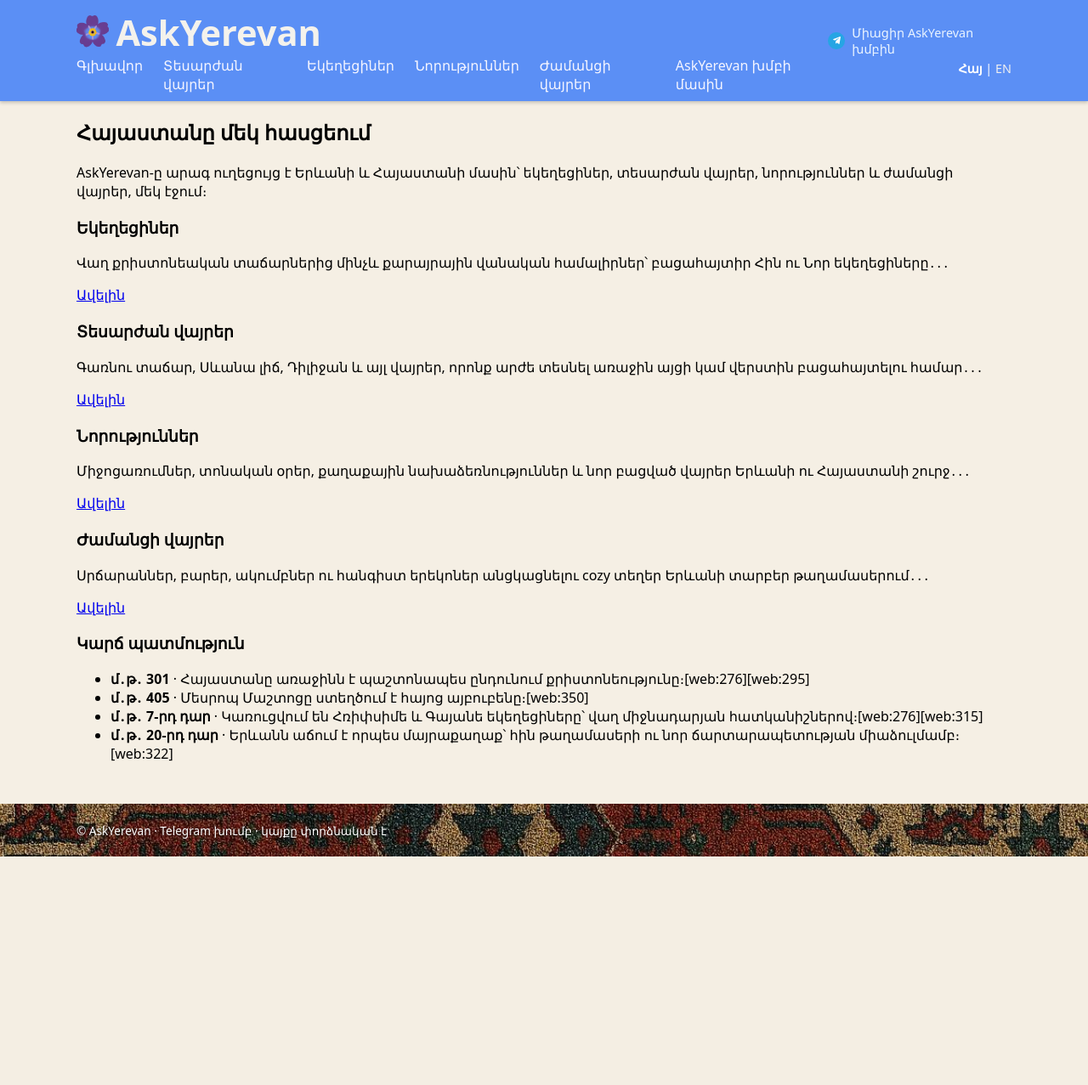
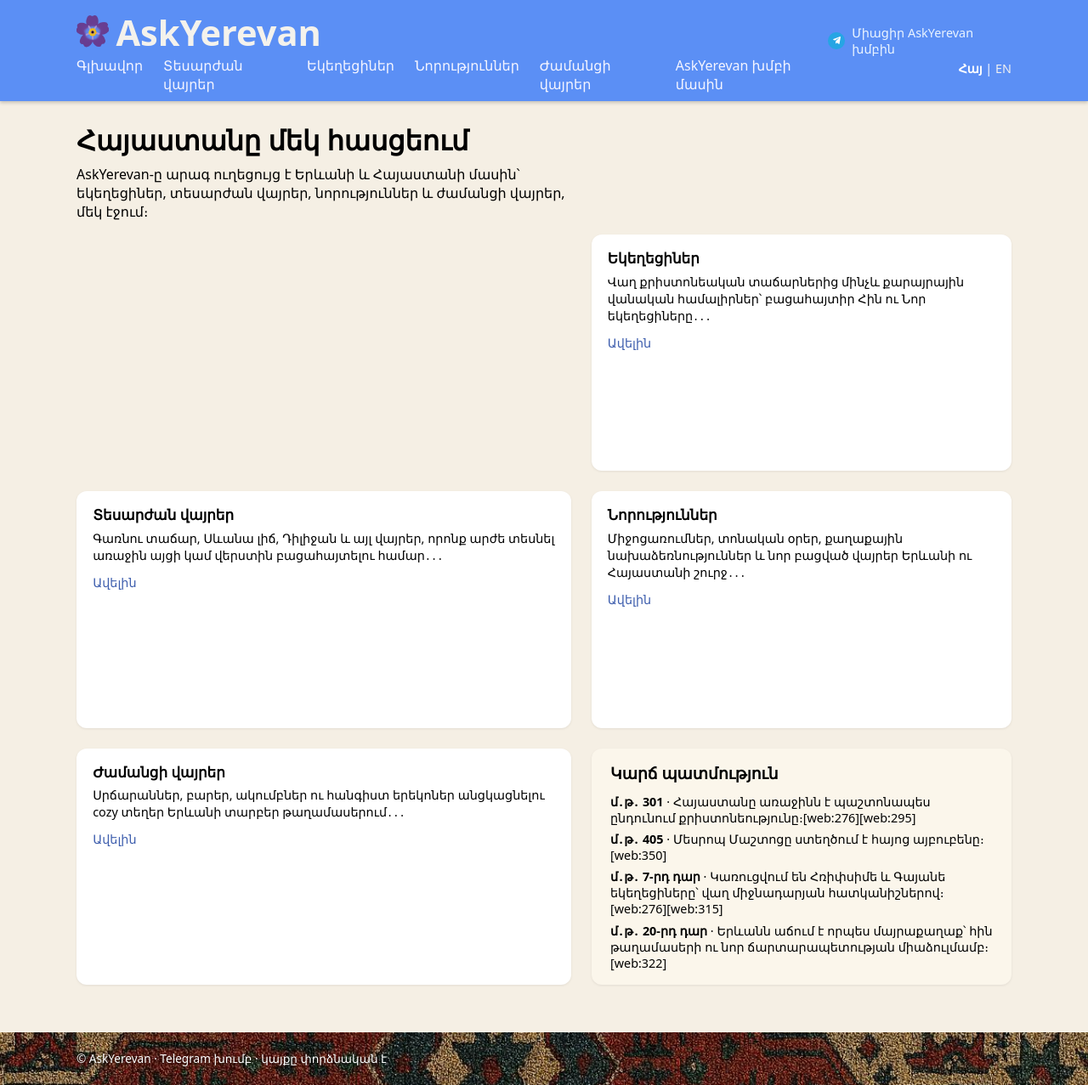
Before and after one commit to abgaryansaqo83-ctrl/ask-yerevan, a FastAPI app: page /hy in a window 1280 px wide. Shown: the whole page at 85% size. Before the commit the page ends 1008 px from the top, so only its background shows below. Run offline with FastAPI, Linux system fonts and the light colour scheme.

Commit message:
Update main.css

```diff
--- a/static/css/main.css
+++ b/static/css/main.css
@@ -186,9 +186,146 @@ main.container {
 }
 
 /* ===========================
-   4. Hero / Index page
+   Home hero / dashboard
    =========================== */
-/* Այստեղ կարող ես ձևավորել .hero, .hero h2, .hero p */
+
+.home-hero {
+  min-height: calc(100vh - 140px); /* մոտավոր: header + footer ≈ 140px */
+  display: flex;
+  flex-direction: column;
+  justify-content: space-between;
+  padding: 1.5rem 0 1.5rem;
+}
+
+.home-hero__header {
+  margin-bottom: 1rem;
+}
+
+.home-hero__header h2 {
+  font-size: 2rem;
+  margin: 0 0 0.5rem;
+}
+
+.home-hero__header p {
+  margin: 0;
+  max-width: 38rem;
+}
+
+/* Գլխավոր grid՝ ձախ 4 քարտ, աջ՝ aside */
+.home-hero__grid {
+  display: grid;
+  grid-template-columns: minmax(0, 2fr) minmax(0, 1.7fr);
+  gap: 1.5rem;
+  align-items: stretch;
+}
+
+/* 4 քարտերը՝ 2x2 grid */
+.home-hero__grid > .home-card:nth-child(-n+4) {
+  /* առաջին 4 էլեմենտը՝ ձախ սյուն */
+}
+
+.home-hero__grid > .home-card {
+  background: #ffffff;
+  border-radius: 12px;
+  padding: 1rem 1.2rem;
+  box-shadow: 0 1px 3px rgba(0,0,0,0.08);
+}
+
+/* Քարտերի wrapper՝ grid-ի ձախ սյունում */
+.home-hero__grid {
+  grid-template-areas:
+    "cards aside";
+}
+
+.home-card:nth-of-type(1),
+.home-card:nth-of-type(2),
+.home-card:nth-of-type(3),
+.home-card:nth-of-type(4) {
+  /* cards container */
+}
+
+.home-hero__grid {
+  grid-auto-rows: 1fr;
+}
+
+/* cards container որպես grid */
+.home-hero__grid::before {
+  content: "";
+}
+
+/* Ավելի պարզ տարբերակ՝ nested grid */
+.home-hero__grid {
+  grid-template-columns: 2fr 1.7fr;
+}
+
+.home-hero__grid-left {
+  display: grid;
+  grid-template-columns: repeat(2, minmax(0, 1fr));
+  grid-auto-rows: 1fr;
+  gap: 1rem;
+}
+
+/* Հարմարության համար՝ HTML-ում 4 քարտը փաթաթես div.home-hero__grid-left-ի մեջ,
+   բայց եթե չես ուզում, ներկայիս article-ներով էլ կաշխատի, ուղղակի ավելի բաց կլինեն. */
+
+.home-card__title {
+  margin: 0 0 0.4rem;
+  font-size: 1.05rem;
+}
+
+.home-card__snippet {
+  margin: 0 0 0.6rem;
+  font-size: 0.9rem;
+  line-height: 1.4;
+}
+
+.home-card__link {
+  font-size: 0.9rem;
+  color: #3f5fae;
+  text-decoration: none;
+}
+
+.home-card__link:hover {
+  text-decoration: underline;
+}
+
+/* Աջ՝ պատմական aside */
+.home-hero__aside {
+  background: #fbf6eb;
+  border-radius: 12px;
+  padding: 1rem 1.4rem;
+  box-shadow: 0 1px 3px rgba(0,0,0,0.08);
+}
+
+.home-hero__aside h3 {
+  margin: 0 0 0.75rem;
+}
+
+.home-hero__timeline {
+  list-style: none;
+  margin: 0;
+  padding: 0;
+  font-size: 0.9rem;
+}
+
+.home-hero__timeline li + li {
+  margin-top: 0.4rem;
+}
+
+/* Մոբայլում՝ մեկ սյուն + scroll OK */
+@media (max-width: 768px) {
+  .home-hero {
+    min-height: auto;
+  }
+
+  .home-hero__grid {
+    grid-template-columns: 1fr;
+  }
+
+  .home-hero__aside {
+    margin-top: 1rem;
+  }
+}
 
 /* ===========================
    5. Churches page
```
